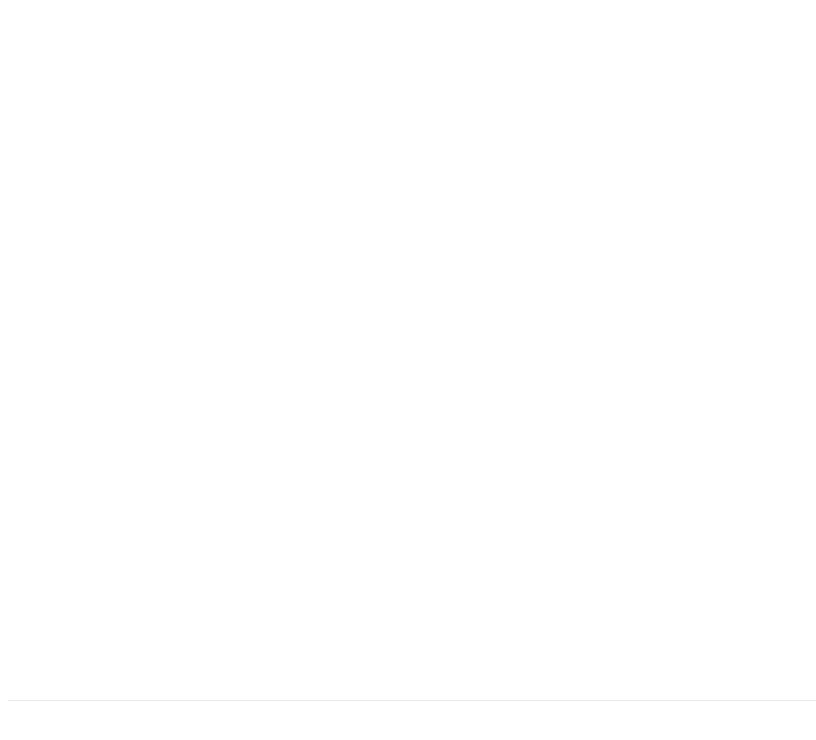
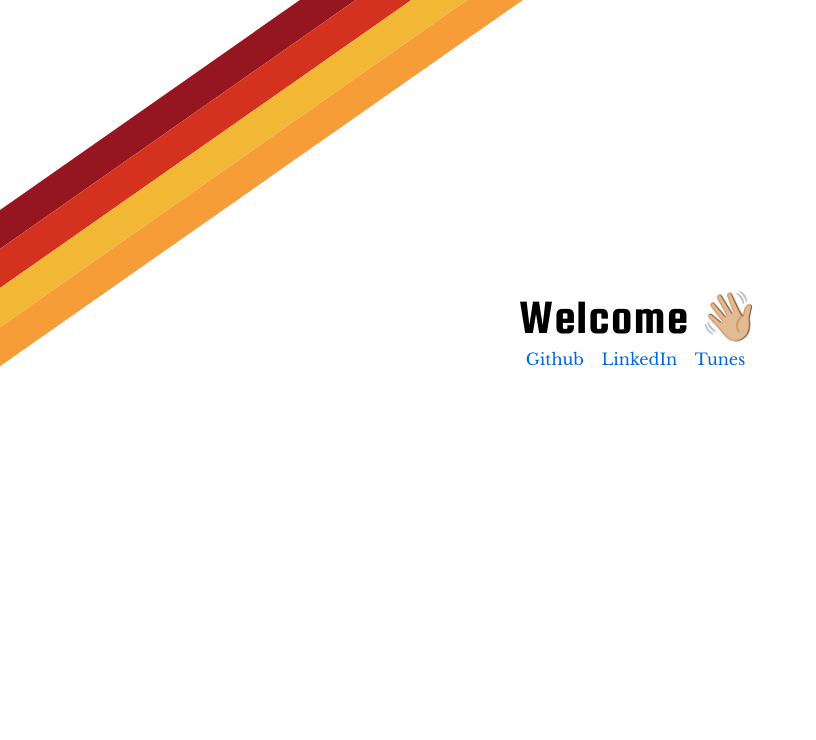
Before and after one commit to kinson/dot_com, a Next.js app: page / in a window 1280 px wide. Shown: the top 740 px of the page, without its empty margins (0-816 px from the left). Built offline with nearby package versions, Linux system fonts and the light colour scheme.

Commit message:
not much going on

```diff
--- a/package.json
+++ b/package.json
@@ -8,17 +8,17 @@
     "start": "next start"
   },
   "dependencies": {
+    "babel-core": "^7.0.0-bridge.0",
     "next": "10.1.3",
-    "babel-core": "^7.0.0-bridge.0",
-    "babel-plugin-styled-components": "^1.12.0",
     "react": "17.0.2",
     "react-dom": "17.0.2",
-    "styled-components": "^5.2.1"
+    "styled-components": "^5.2.3"
   },
   "devDependencies": {
     "@babel/core": "^7.12.9",
     "@babel/preset-env": "^7.12.7",
     "babel-eslint": "^10.1.0",
+    "babel-plugin-styled-components": "^1.12.0",
     "eslint": "^7.14.0",
     "eslint-config-airbnb": "^18.2.1",
     "eslint-config-prettier": "^6.15.0",
--- a/pages/index.js
+++ b/pages/index.js
@@ -1,16 +1,96 @@
 import Head from 'next/head';
-import styles from '../styles/Home.module.css';
+import styled from 'styled-components';
+
+const MastGroupStyles = styled.div`
+  width: 60rem;
+  position: relative;
+  transform: rotate(-35deg);
+  left: -10rem;
+
+  @media (max-width: 45rem) {
+    transform: rotate(-44deg);
+    left: -18rem;
+  }
+`;
+
+const MastBarStyles = styled.div`
+  height: 2rem;
+  background-color: ${({ color }) => color};
+`;
+
+const MiddleNameStyles = styled.div`
+  display: flex;
+  flex-direction: column;
+  align-items: center;
+  margin-top: 10rem;
+
+  @media (max-width: 45rem) {
+    margin-top: 12rem;
+  }
+`;
+
+const BigNameStyles = styled.p`
+  font-size: 303%;
+  margin: 0;
+  font-family: 'Squada One', cursive;
+  letter-spacing: 1px;
+`;
+
+const LinksBoxStyles = styled.div`
+  display: flex;
+  flex-direction: row;
+  justify-content: space-between;
+  margin: 0.25rem 0;
+`;
+
+const LinkStyles = styled.a`
+  font-size: 101%;
+  font-family: 'Libre Baskerville', serif;
+  margin: 0 0.55rem;
+  color: #0069d9;
+
+  :hover {
+    text-decoration: underline;
+    text-underline-offset: 1px;
+  }
+
+  :first-child {
+    margin-left: 0;
+  }
+`;
+
+const PageStyles = styled.div`
+  overflow: hidden;
+`;
 
 export default function Home() {
   return (
-    <div className={styles.container}>
+    <PageStyles>
       <Head>
         <title>Sam Hunter</title>
+        <link rel="preconnect" href="https://fonts.gstatic.com" />
+        <link
+          href="https://fonts.googleapis.com/css2?family=Libre+Baskerville&family=Squada+One&display=swap"
+          rel="stylesheet"
+        />
       </Head>
+      <MastGroupStyles>
+        <MastBarStyles color="#951520" />
+        <MastBarStyles color="#D4311E" />
+        <MastBarStyles color="#F3B736" />
+        <MastBarStyles color="#F79D38" />
+      </MastGroupStyles>
 
-      <main className={styles.main} />
-
-      <footer className={styles.footer} />
-    </div>
+      <MiddleNameStyles>
+        <BigNameStyles>Welcome 👋🏼</BigNameStyles>
+        <LinksBoxStyles>
+          <LinkStyles href="https://github.com/kinson/">Github</LinkStyles>
+          <LinkStyles href="https://www.linkedin.com/in/samwhunter/">
+            LinkedIn
+          </LinkStyles>
+          <LinkStyles href="https://tunes.samwhunter.com/">Tunes</LinkStyles>
+        </LinksBoxStyles>
+      </MiddleNameStyles>
+    </PageStyles>
   );
 }
--- a/styles/Home.module.css
+++ /dev/null
@@ -1,122 +0,0 @@
-.container {
-  min-height: 100vh;
-  padding: 0 0.5rem;
-  display: flex;
-  flex-direction: column;
-  justify-content: center;
-  align-items: center;
-}
-
-.main {
-  padding: 5rem 0;
-  flex: 1;
-  display: flex;
-  flex-direction: column;
-  justify-content: center;
-  align-items: center;
-}
-
-.footer {
-  width: 100%;
-  height: 100px;
-  border-top: 1px solid #eaeaea;
-  display: flex;
-  justify-content: center;
-  align-items: center;
-}
-
-.footer img {
-  margin-left: 0.5rem;
-}
-
-.footer a {
-  display: flex;
-  justify-content: center;
-  align-items: center;
-}
-
-.title a {
-  color: #0070f3;
-  text-decoration: none;
-}
-
-.title a:hover,
-.title a:focus,
-.title a:active {
-  text-decoration: underline;
-}
-
-.title {
-  margin: 0;
-  line-height: 1.15;
-  font-size: 4rem;
-}
-
-.title,
-.description {
-  text-align: center;
-}
-
-.description {
-  line-height: 1.5;
-  font-size: 1.5rem;
-}
-
-.code {
-  background: #fafafa;
-  border-radius: 5px;
-  padding: 0.75rem;
-  font-size: 1.1rem;
-  font-family: Menlo, Monaco, Lucida Console, Liberation Mono, DejaVu Sans Mono,
-    Bitstream Vera Sans Mono, Courier New, monospace;
-}
-
-.grid {
-  display: flex;
-  align-items: center;
-  justify-content: center;
-  flex-wrap: wrap;
-  max-width: 800px;
-  margin-top: 3rem;
-}
-
-.card {
-  margin: 1rem;
-  flex-basis: 45%;
-  padding: 1.5rem;
-  text-align: left;
-  color: inherit;
-  text-decoration: none;
-  border: 1px solid #eaeaea;
-  border-radius: 10px;
-  transition: color 0.15s ease, border-color 0.15s ease;
-}
-
-.card:hover,
-.card:focus,
-.card:active {
-  color: #0070f3;
-  border-color: #0070f3;
-}
-
-.card h3 {
-  margin: 0 0 1rem 0;
-  font-size: 1.5rem;
-}
-
-.card p {
-  margin: 0;
-  font-size: 1.25rem;
-  line-height: 1.5;
-}
-
-.logo {
-  height: 1em;
-}
-
-@media (max-width: 600px) {
-  .grid {
-    width: 100%;
-    flex-direction: column;
-  }
-}
```
Also changed, not shown: 2 other files (tests, documents, lock files or other folders).
